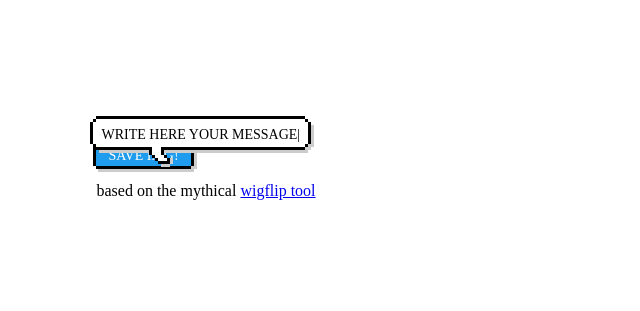
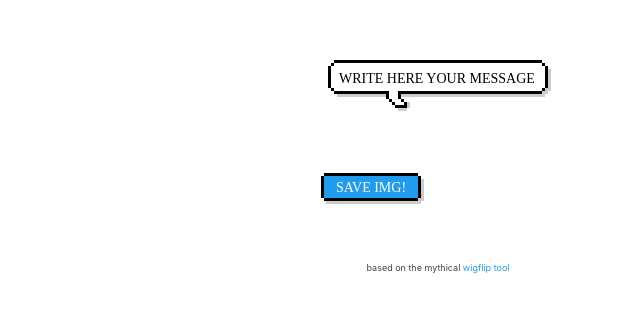
Before and after one commit to midudev/komic.app, a Preact app: page / in a window 1280 px wide. Shown: the part 239-550 px from the top of the page, without its empty margins (202-842 px from the left). Built offline with nearby package versions, Linux system fonts and the light colour scheme; a web font is replaced by a local one.

Commit message:
Create styles

```diff
--- a/src/index.css
+++ b/src/index.css
@@ -1,12 +1,5 @@
-#app {
-  align-items: center;
-  justify-content: center;
-  display: flex;
-  max-width: 800px;
-  min-height: 100vh;
-}
-
-@font-face {font-family: "Mouse";
+@font-face {
+  font-family: "Mouse";
     src: url("//db.onlinewebfonts.com/t/ea190e72b8a91dc5ff8b8ef953bb1e9f.eot");
     src: url("//db.onlinewebfonts.com/t/ea190e72b8a91dc5ff8b8ef953bb1e9f.eot?#iefix") format("embedded-opentype"),
     url("//db.onlinewebfonts.com/t/ea190e72b8a91dc5ff8b8ef953bb1e9f.woff2") format("woff2"),
@@ -15,11 +8,35 @@
     url("//db.onlinewebfonts.com/t/ea190e72b8a91dc5ff8b8ef953bb1e9f.svg#Mouse") format("svg");
 }
 
+@keyframes blink {
+  from, to {
+    color: transparent;
+  }
+  50% {
+    color: black;
+  }
+}
+
+body {
+  font-family: -apple-system, BlinkMacSystemFont, 'Segoe UI', Roboto, Oxygen, Ubuntu, Cantarell, 'Open Sans', 'Helvetica Neue', sans-serif;
+}
+
+#app {
+  align-items: center;
+  justify-content: center;
+  display: flex;
+  margin: 0 auto;
+  max-width: 800px;
+  min-height: 100vh;
+}
+
 .bubble {
   font-family: 'Mouse', serif;
   font-size: 14px;
   line-height: 1.2;
   text-transform: uppercase;
+  margin: 10px 10px 24px;
+  min-width: 40px;
   position: relative;
   display: inline-block;
   text-align: center;
@@ -98,3 +115,24 @@ button span {
   margin-bottom: -4px;
   font-size: 14px;
 }
+
+section {
+  margin-bottom: 64px;
+}
+
+#cursor {
+  animation: 1s blink step-end infinite;
+  font-size: 11px;
+  vertical-align: top;
+}
+
+footer {
+  color: #444;
+  font-size: 9px;
+  text-align: center;
+}
+
+footer a {
+  color: #209cee;
+  text-decoration: none;
+}
```
